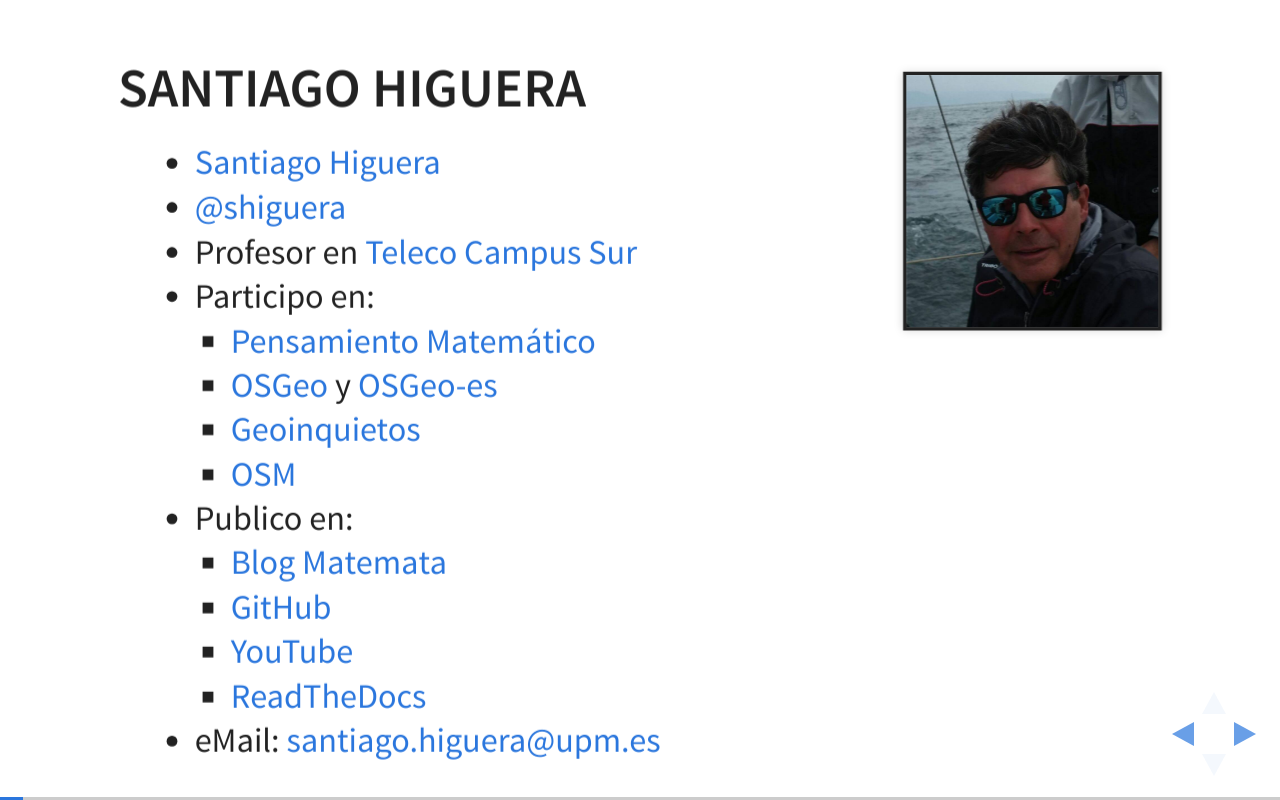
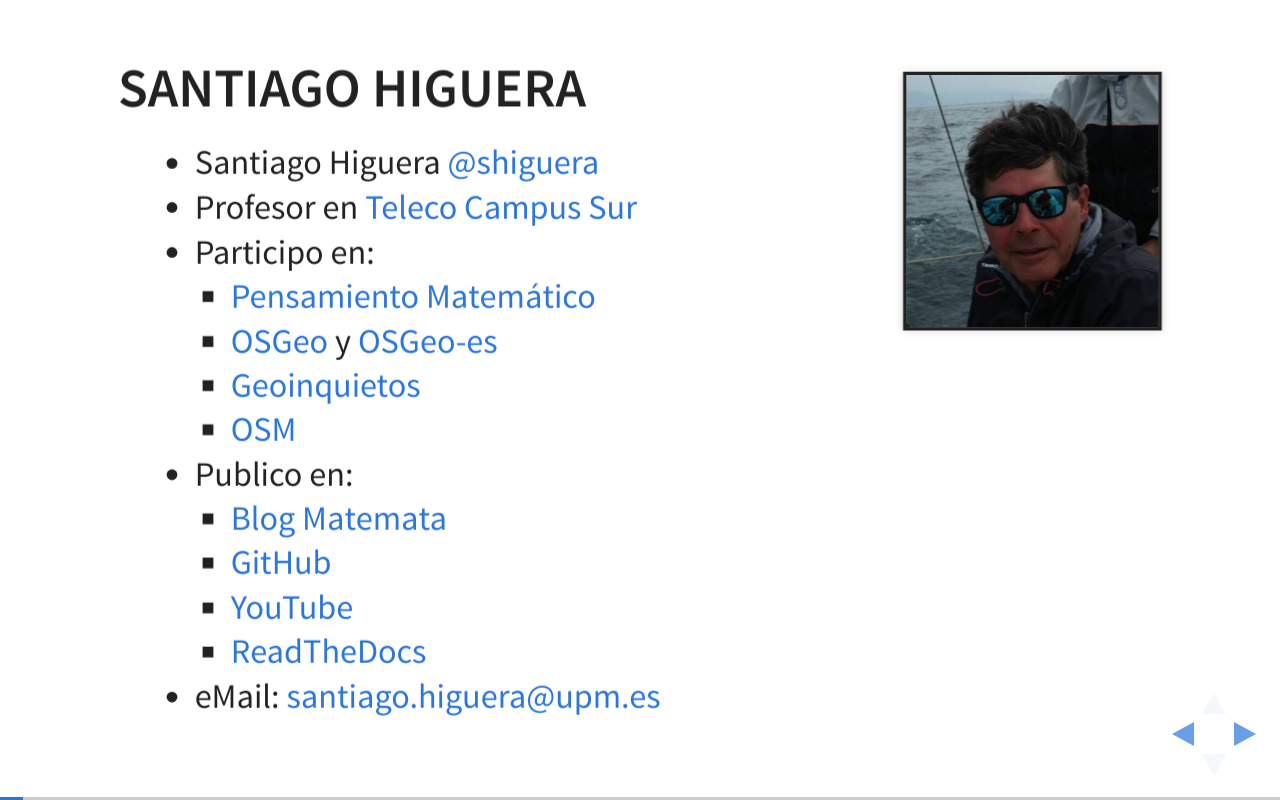
Before and after one commit to shiguera/mgd, a website: page index.html in a window 1280 px wide. Both pictures are taken after a click on the button 1251 px from the left and 734 px from the top of the page. Drawn offline with Linux system fonts and the light colour scheme.

Commit message:
Bio page updated

```diff
--- a/index.html
+++ b/index.html
@@ -42,8 +42,6 @@
 						<p><small>by <a href="https://fosstodon.org/@shiguera">@shiguera</a> de <strong style='color: #0000ff'><a href="http://geoinquietos.org" target='_blank'>Geoinquietos
 	                Madrid</a></strong></small></div>
 					<div><a href='https://shiguera.github.io/mgd'>https://shiguera.github.io/mgd</a><br/></div>
-
-
 				</section>
 
 				<!-- Bio -->
@@ -55,8 +53,7 @@
 
 					<div style='float: left; width:650px'>
 					  <ul>
-						<li><a href="https://www.researchgate.net/profile/Santiago_Higuera">Santiago Higuera</a></li>
-						<li><a href="https://fosstodon.org/@shiguera">@shiguera</a></li>
+						<li>Santiago Higuera <a href="https://fosstodon.org/@shiguera">@shiguera</a></li>
 						<li>Profesor en <a href='https://telecocampussur.etsist.upm.es/'>Teleco Campus Sur</a></li>
 						<li>Participo en:</li>
 						<ul>
```
